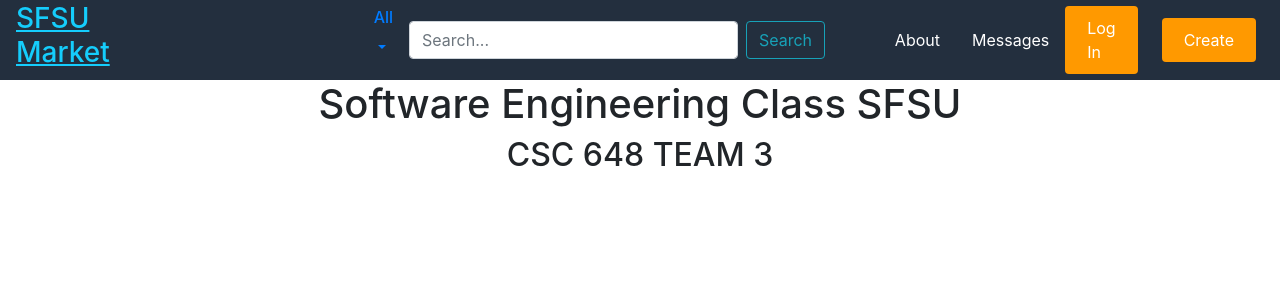
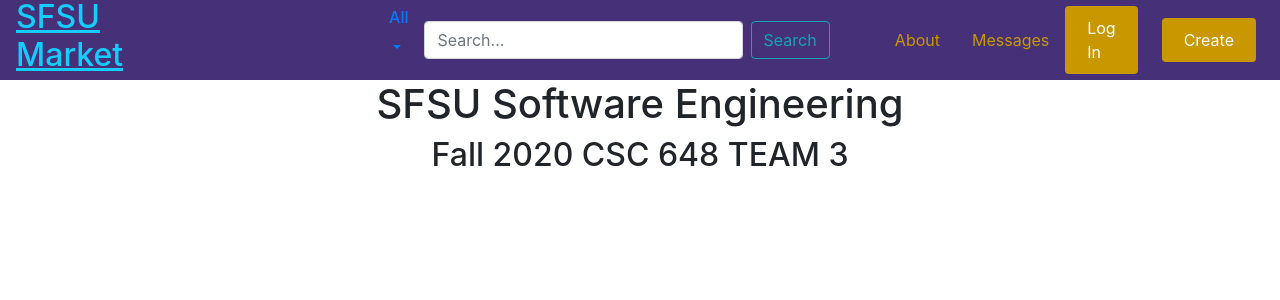
Before and after one commit to AhmadCR7/SFSU-Market, a React (Create React App) app in the folder application/client/: page / in a window 1280 px wide. Shown: the top 300 px of the page. Built offline with nearby package versions, Linux system fonts and the light colour scheme.

Commit message:
UI changes

```diff
--- a/application/client/src/App.js
+++ b/application/client/src/App.js
@@ -1,14 +1,18 @@
-import React from "react";
+import React, { Component } from "react";
 import { BrowserRouter, Switch, Route } from "react-router-dom";
 import Aboutuspage from "./component/Aboutus/Aboutus";
 import Navigation from "./component/Navbar/Navigation.js"
 import Homepage from "./component/Homepage/Homepage"
 import Login from './component/Login/Login'
 import Signup from "./component/Signup/Signup";
+import Messages from "./component/Messages/Messages"
 
 
-function App() {
-  console.log("Rendering App");
+class App extends Component {
+
+
+
+  render() {
 
     return (
       <BrowserRouter>
@@ -16,15 +20,20 @@
           <Navigation />
 
 
+
           <Switch>
             <Route path="/" exact component={Homepage} />
             <Route path="/login" exact component={Login} />
             <Route path="/aboutus" component={Aboutuspage} />
             <Route path="/signup" component={Signup} />
+            <Route path="/messages" component={Messages} />
           </Switch>
         </div>
       </BrowserRouter>
     );
+  }
+
+
 };
 
 
--- /dev/null
+++ b/application/client/src/component/Homepage/Homepage.css
@@ -0,0 +1,6 @@
+
+.home{
+
+min-height:fit-content;
+    justify-items: center;
+}
--- a/application/client/src/component/Homepage/Homepage.js
+++ b/application/client/src/component/Homepage/Homepage.js
@@ -1,15 +1,19 @@
 
-import React, { Component } from 'react';
+import React, { } from 'react';
+
+import "./Homepage.css"
 
 const Homepage = () => {
     return (
-        <div>
-            <p>
-                <center>
-                    <h1>Software Engineering Class SFSU </h1>
-                    <h2>CSC 648 TEAM 3 </h2>
-                </center>
-            </p>
+        <div >
+
+            <div className="home">
+                <h1>SFSU Software Engineering </h1>
+                <h2>Fall 2020 CSC 648 TEAM 3 </h2>
+            </div>
+
+
+
         </div>
     )
 }
--- /dev/null
+++ b/application/client/src/component/Messages/Messages.js
@@ -0,0 +1,12 @@
+import React, { } from 'react'
+
+
+const Messages = (props) => {
+
+    return (
+        <div><h1>message</h1></div>
+    )
+
+}
+
+export default Messages
--- a/application/client/src/component/Navbar/NavbaElement.js
+++ b/application/client/src/component/Navbar/NavbaElement.js
@@ -4,7 +4,7 @@
 
 
 export const Nav = styled.nav`
-  background: #232F3E;
+  background:#463077;
   height: 80px;
   display: flex;
   justify-content: space-between;
@@ -15,7 +15,7 @@
 `;
 
 export const NavLink = styled(Link)`
-  color: #fff;
+  color: #C99700;
   display: flex;
   align-items: center;
   text-decoration: none;
@@ -29,7 +29,7 @@
 
 export const Bars = styled(FaBars)`
   display: none;
-  color: #fff;
+
   @media screen and (max-width: 768px) {
     display: block;
     position: absolute;
@@ -69,7 +69,7 @@
 
 export const NavBtnLink = styled(Link)`
   border-radius: 4px;
-  background: #FF9900;
+  background: #C99700;
   padding: 10px 22px;
   color: #fff;
   outline: none;
--- a/application/client/src/component/Navbar/Navigation.js
+++ b/application/client/src/component/Navbar/Navigation.js
@@ -16,9 +16,10 @@
   render() {
     return (
       <div>
+
         <Nav>
           <NavLink to='/'>
-            <h3>SFSU Market</h3>
+            <h2>SFSU Market</h2>
           </NavLink>
           <Bars />
           <NavDropdown
@@ -65,19 +66,25 @@
           <Form
             className="form-center"
             inline
-            style={{ width: "35rem" }}
+            style={{
+              width: "35rem",
+            }}
             onSubmit={this.onSearch}
           >
             <FormControl
               type="text"
               placeholder="Search..."
               className="mr-sm-2"
-              style={{ margin: "auto auto%", width: "70%" }}
+              style={{
+                margin: "auto auto%", width: "70%",
+
+              }}
               onChange={e => {
-                this.setState({ queries: e.target.value });
+                this.setState({ queries: e.target.value })
+                  ;
               }}
             />
-            <Button variant="outline-info" type="submit">
+            <Button variant="outline-info" type="submit" style={{}}>
               Search
               </Button>
           </Form>
```
Also changed, not shown: application/client/src/images/Logo.png (added), 1 other file (tests, documents, lock files or other folders). Lines whose indentation alone changed are shown as unchanged.
